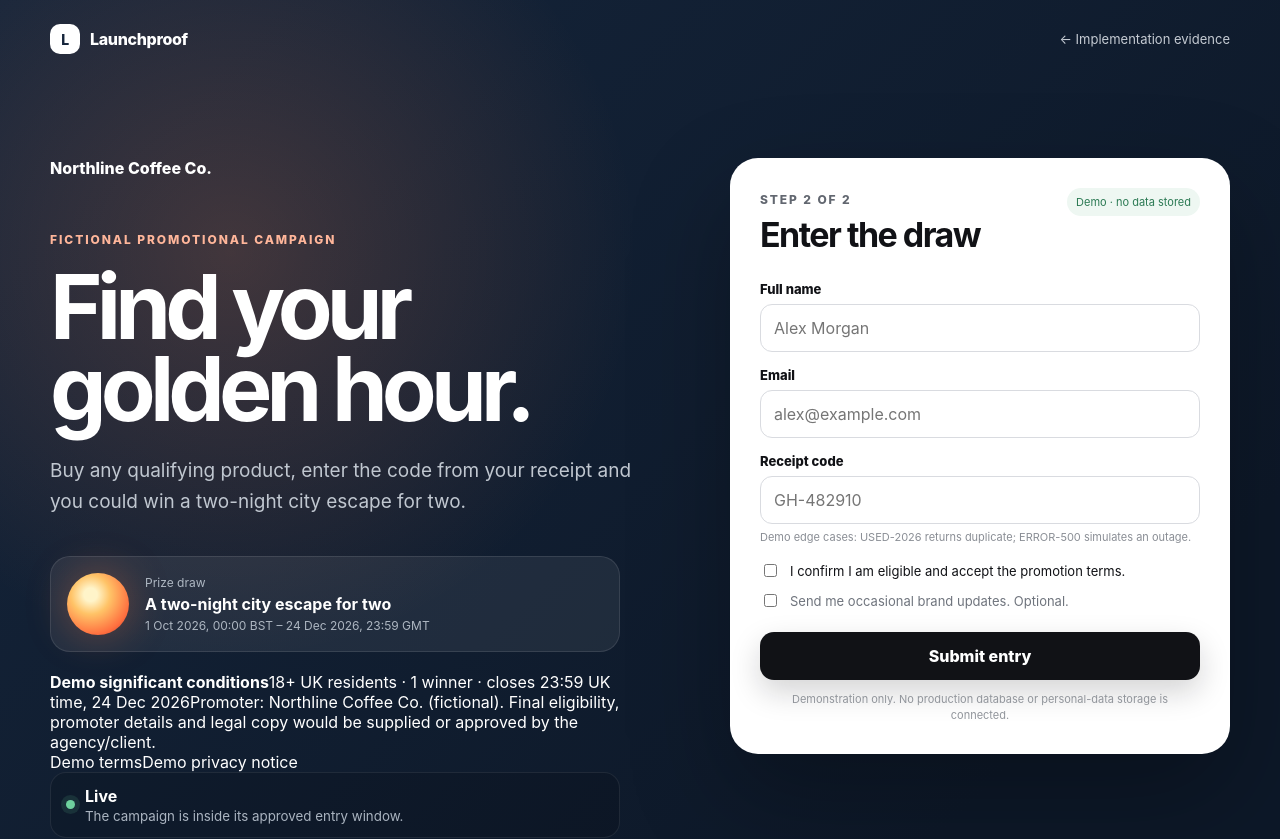
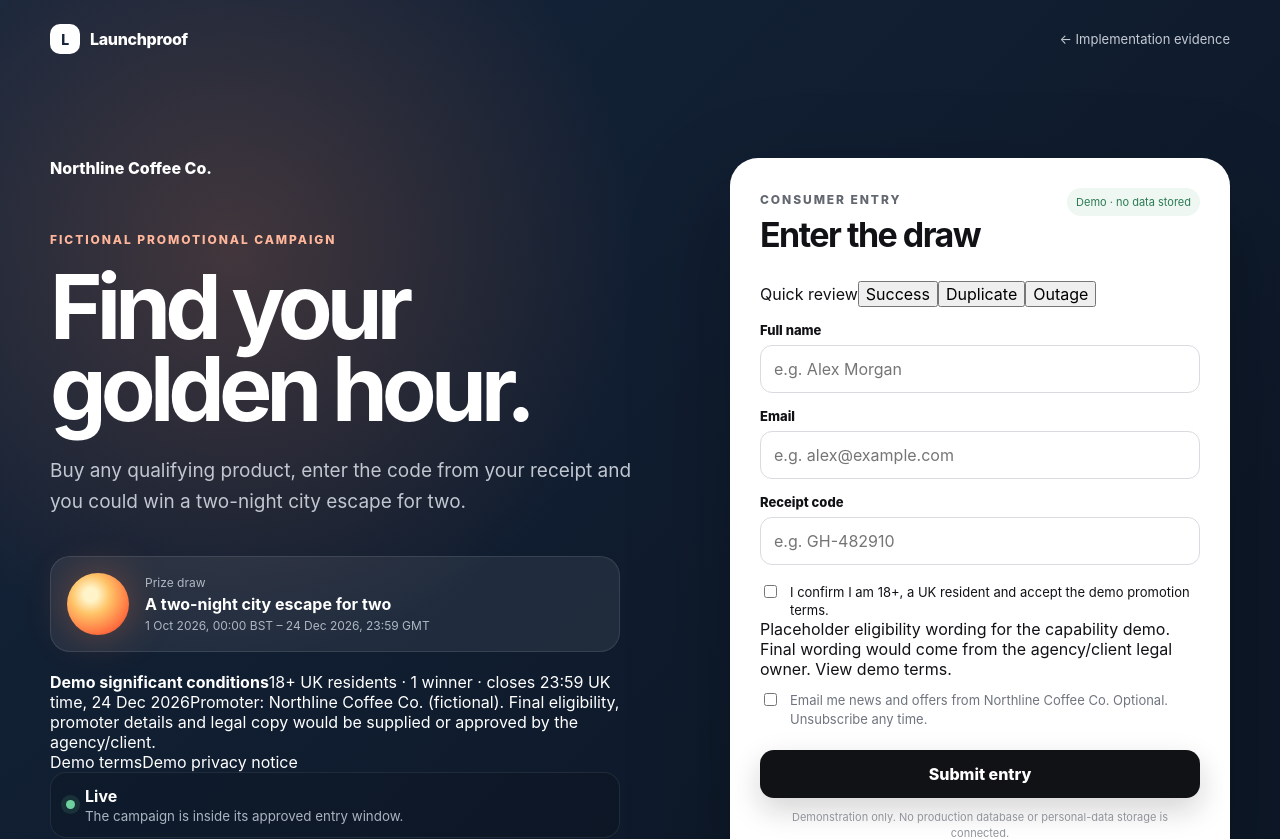
Before and after one commit to sandaruwantharaka172-star/promo-launch-qa-demo, a Next.js app: page /campaign in a window 1280 px wide. Shown: the top 839 px of the page. Built offline with nearby package versions, Linux system fonts and the light colour scheme.

Commit message:
ux: add one-tap scenarios and clarify consent boundaries

```diff
--- a/src/components/EntryForm.tsx
+++ b/src/components/EntryForm.tsx
@@ -4,6 +4,8 @@ import { FormEvent, useState } from "react";
 import { useRouter } from "next/navigation";
 import { hasValidationErrors, normalizeReceiptCode, validateEntry } from "@/lib/validation";
 import type { EntryPayload, FieldErrors } from "@/lib/types";
+
+const STORAGE_KEY = "launchproof:last-entry";
 
 const initialForm: EntryPayload = {
   fullName: "",
@@ -23,6 +25,18 @@ export function EntryForm({ disabled = false }: { disabled?: boolean }) {
   function update<K extends keyof EntryPayload>(key: K, value: EntryPayload[K]) {
     setForm((current) => ({ ...current, [key]: value }));
     setErrors((current) => ({ ...current, [key]: undefined }));
+    setApiError("");
+  }
+
+  function fillScenario(receiptCode: string) {
+    setForm({
+      fullName: "Alex Morgan",
+      email: "alex@example.com",
+      receiptCode,
+      termsAccepted: true,
+      marketingOptIn: false,
+    });
+    setErrors({});
     setApiError("");
   }
 
@@ -52,7 +66,8 @@ export function EntryForm({ disabled = false }: { disabled?: boolean }) {
         return;
       }
 
-      router.push(`/campaign/success?entry=${encodeURIComponent(result.entryId)}`);
+      window.sessionStorage.setItem(STORAGE_KEY, result.entryId);
+      router.push("/campaign/success");
     } catch {
       setApiError("The entry service is temporarily unavailable. Your details were not submitted.");
     } finally {
@@ -64,10 +79,17 @@ export function EntryForm({ disabled = false }: { disabled?: boolean }) {
     <form className="entry-form" onSubmit={handleSubmit} noValidate>
       <div className="form-heading">
         <div>
-          <span className="eyebrow">Step 2 of 2</span>
+          <span className="eyebrow">Consumer entry</span>
           <h2>Enter the draw</h2>
         </div>
         <span className="secure-note">Demo · no data stored</span>
+      </div>
+
+      <div className="scenario-tools" aria-label="Quick demo scenarios">
+        <span>Quick review</span>
+        <button disabled={disabled} onClick={() => fillScenario("GH-482910")} type="button">Success</button>
+        <button disabled={disabled} onClick={() => fillScenario("USED-2026")} type="button">Duplicate</button>
+        <button disabled={disabled} onClick={() => fillScenario("ERROR-500")} type="button">Outage</button>
       </div>
 
       <label className="field">
@@ -77,7 +99,7 @@ export function EntryForm({ disabled = false }: { disabled?: boolean }) {
           disabled={disabled}
           name="fullName"
           onChange={(e) => update("fullName", e.target.value)}
-          placeholder="Alex Morgan"
+          placeholder="e.g. Alex Morgan"
           value={form.fullName}
         />
         {errors.fullName && <small role="alert">{errors.fullName}</small>}
@@ -91,7 +113,7 @@ export function EntryForm({ disabled = false }: { disabled?: boolean }) {
           disabled={disabled}
           name="email"
           onChange={(e) => update("email", e.target.value)}
-          placeholder="alex@example.com"
+          placeholder="e.g. alex@example.com"
           type="email"
           value={form.email}
         />
@@ -106,10 +128,9 @@ export function EntryForm({ disabled = false }: { disabled?: boolean }) {
           disabled={disabled}
           name="receiptCode"
           onChange={(e) => update("receiptCode", e.target.value)}
-          placeholder="GH-482910"
+          placeholder="e.g. GH-482910"
           value={form.receiptCode}
         />
-        <em>Demo edge cases: USED-2026 returns duplicate; ERROR-500 simulates an outage.</em>
         {errors.receiptCode && <small role="alert">{errors.receiptCode}</small>}
       </label>
 
@@ -120,8 +141,9 @@ export function EntryForm({ disabled = false }: { disabled?: boolean }) {
           onChange={(e) => update("termsAccepted", e.target.checked)}
           type="checkbox"
         />
-        <span>I confirm I am eligible and accept the promotion terms.</span>
+        <span>I confirm I am 18+, a UK resident and accept the demo promotion terms.</span>
       </label>
+      <span className="legal-hint">Placeholder eligibility wording for the capability demo. Final wording would come from the agency/client legal owner. <a href="#demo-terms">View demo terms.</a></span>
       {errors.termsAccepted && <small className="standalone-error" role="alert">{errors.termsAccepted}</small>}
 
       <label className="checkbox-row optional">
@@ -131,7 +153,7 @@ export function EntryForm({ disabled = false }: { disabled?: boolean }) {
           onChange={(e) => update("marketingOptIn", e.target.checked)}
           type="checkbox"
         />
-        <span>Send me occasional brand updates. Optional.</span>
+        <span>Email me news and offers from Northline Coffee Co. Optional. Unsubscribe any time.</span>
       </label>
 
       {apiError && <div className="api-error" role="alert">{apiError}</div>}
```
